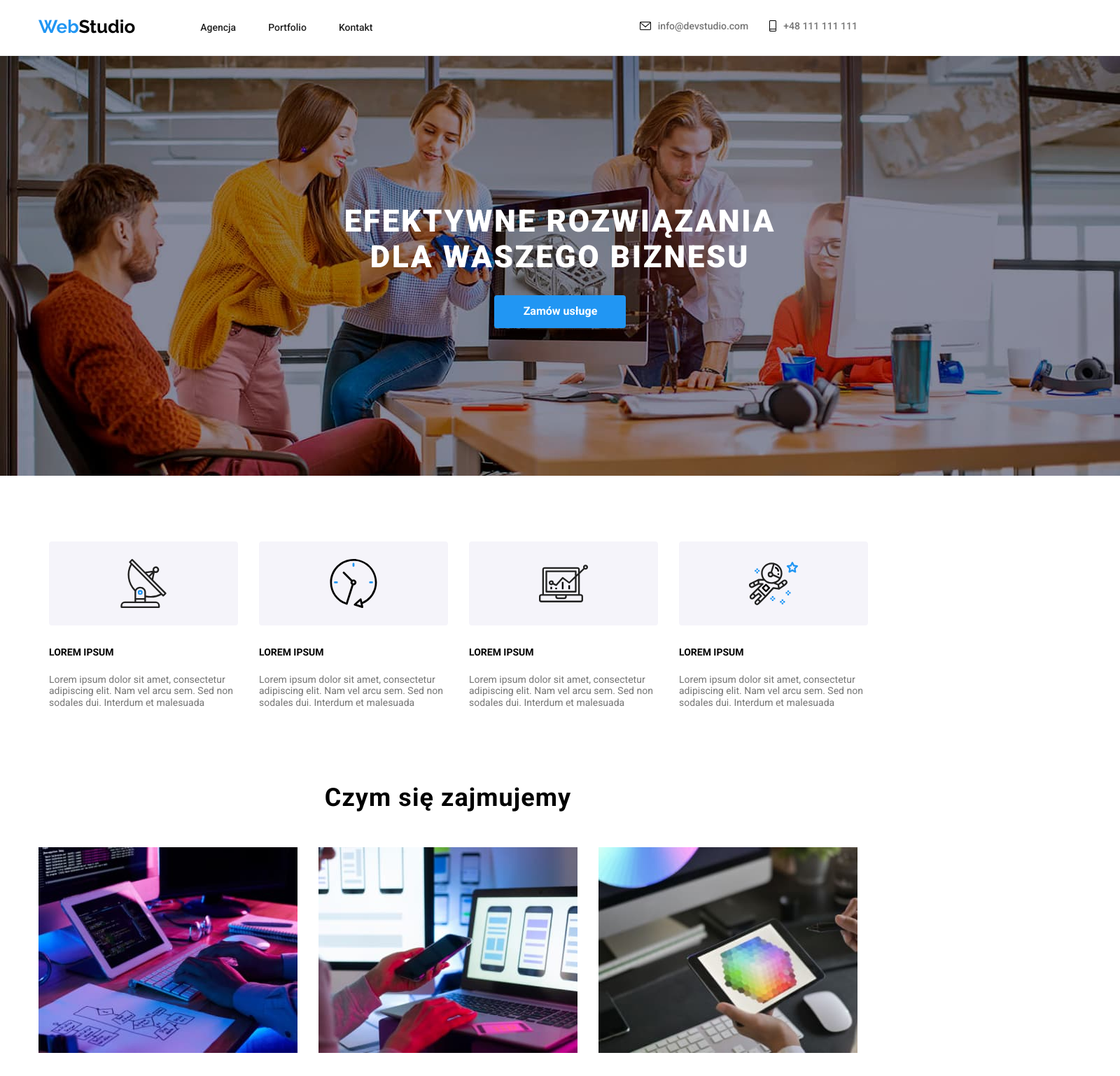
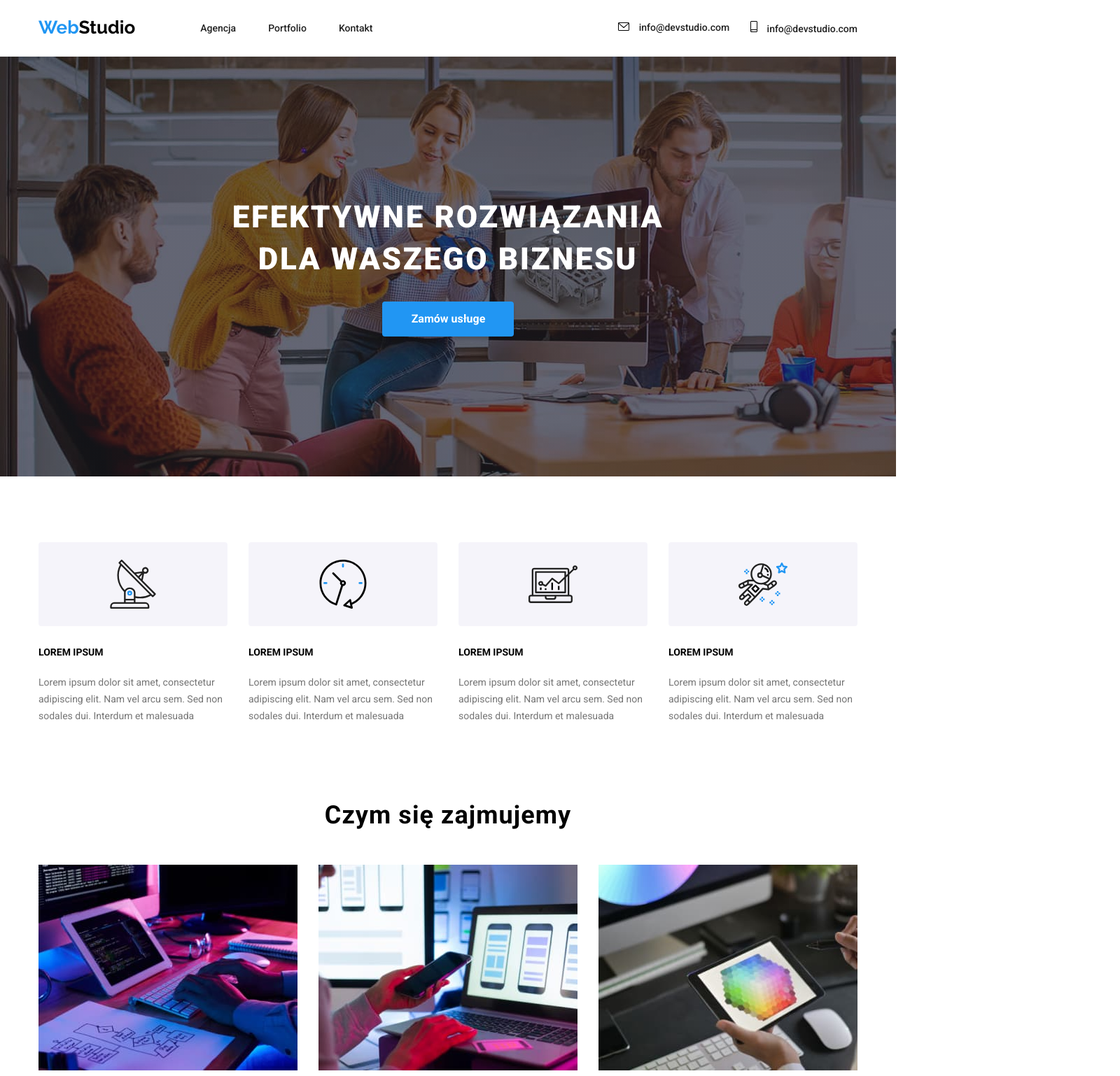
Before and after one commit to KarolinaZinczuk/goit-markup-hw-04, a plain HTML site: page index.html in a window 1280 px wide. Shown: the top 1538 px of the page at 70% size, 1600 px wide, since content can reach past the window. Drawn offline with Linux system fonts and the light colour scheme.

Commit message:
Version 3

```diff
--- a/css/styles.css
+++ b/css/styles.css
@@ -55,7 +55,7 @@ figure {
   font-family: raleway;
   font-weight: 700;
   font-size: 26px;
-  line-height: 1, 19;
+  line-height: 1.19;
   text-decoration: none;
   color: #000000;
 
@@ -79,7 +79,7 @@ figure {
   list-style-type: none;
   font-weight: 500;
   font-size: 14px;
-  line-height: 1, 14;
+  line-height: 1.14;
   color: var(--brand-color);
   padding-right: 23px;
   padding-left: 23px;
@@ -101,37 +101,26 @@ address {
   flex-wrap: nowrap;
 }
 
-.header-link-address {
-}
-
 .header-link-contact {
   font-style: normal;
   text-decoration: none;
   list-style-type: none;
   font-weight: 500;
   font-size: 14px;
-  line-height: 1, 14;
+  line-height: 1.14;
   color: var(--brand-color);
-}
-
-.header-link-address:focus,
-.header-link-address:hover {
-  fill: var(--hover-color);
 }
 
 .header-link-contact:hover,
 .header-link-contact:focus {
   color: var(--hover-color);
-}
-
-address .header-link-contact {
-  color: var(--header-link-addres-color);
-  padding-right: 0px;
+  fill: var(--hover-color);
 }
 
 .header-link-item {
   display: flex;
   flex-wrap: nowrap;
+  align-items: center;
 }
 
 .header-link-mail-icon {
@@ -151,13 +140,20 @@ address .header-link-contact {
 /* heading */
 
 .heading {
-  background-image: url(../images/banner.jpg);
-  width: 1600px;
+  background-image: linear-gradient(
+      rgba(47, 48, 58, 0.4),
+      rgba(47, 48, 58, 0.4),
+      rgba(47, 48, 58, 0.4),
+      rgba(47, 48, 58, 0.4)
+    ),
+    url(../images/banner.jpg);
   background-color: #2f303a;
+  max-width: 1600px;
   display: flex;
   justify-content: center;
   background-repeat: no-repeat;
   background-size: cover;
+  margin: 0 auto;
 }
 
 .container.button {
@@ -172,7 +168,7 @@ address .header-link-contact {
   color: #fff;
   font-weight: 900;
   font-size: 44px;
-  line-height: 1, 36;
+  line-height: 1.36;
   text-align: center;
   letter-spacing: 0.06em;
   text-transform: uppercase;
@@ -197,11 +193,13 @@ main .description {
 }
 .description-list {
   display: flex;
+  margin-left: -15px;
+  margin-right: -15px;
 }
 .description-title {
   font-weight: 700;
   font-size: 14px;
-  line-height: 1, 14;
+  line-height: 1.14;
   width: 270px;
   margin-right: 15px;
   margin-left: 15px;
@@ -209,7 +207,7 @@ main .description {
 .description-text {
   font-weight: 400;
   font-size: 14px;
-  line-height: 1, 71;
+  line-height: 1.71;
   color: #757575;
   width: 270px;
   margin-right: 15px;
@@ -247,7 +245,7 @@ main .description {
 .duties-title {
   font-weight: 700;
   font-size: 36px;
-  line-height: 1, 17;
+  line-height: 1.17;
   text-align: center;
   letter-spacing: 0.03em;
   margin: 0px;
@@ -267,7 +265,7 @@ main .description {
 .team-title {
   font-weight: 700;
   font-size: 36px;
-  line-height: 1, 17;
+  line-height: 1.17;
   text-align: center;
   letter-spacing: 0.03em;
   margin-top: 0px;
@@ -276,14 +274,14 @@ main .description {
 .team-title-item {
   font-weight: 500;
   font-size: 16px;
-  line-height: 1, 19;
+  line-height: 1.19;
   text-align: center;
   letter-spacing: 0.03em;
 }
 .team-text {
   font-weight: 400;
   font-size: 16px;
-  line-height: 1, 19;
+  line-height: 1.19;
   color: #757575;
   text-align: center;
   letter-spacing: 0.03em;
@@ -340,7 +338,7 @@ main .description {
 .customers-title {
   font-weight: 700;
   font-size: 36px;
-  line-height: 1, 17;
+  line-height: 1.17;
   text-align: center;
   letter-spacing: 0.03em;
   margin-top: 0px;
@@ -409,7 +407,7 @@ main .description {
 .button > .button-item {
   font-weight: 700;
   font-size: 16px;
-  line-height: 1, 88;
+  line-height: 1.88;
   background: #2196f3;
   color: #fff;
   box-shadow: 0px 4px 4px rgba(0, 0, 0, 0.15);
@@ -444,7 +442,7 @@ main .description {
 .solutions-text {
   font-weight: 400;
   font-size: 16px;
-  line-height: 1, 86;
+  line-height: 1.86;
   color: #757575;
   margin-top: 4px;
   margin-bottom: 0px;
@@ -484,7 +482,7 @@ main .description {
   font-family: raleway;
   font-weight: 700;
   font-size: 26px;
-  line-height: 1, 19;
+  line-height: 1.19;
   text-decoration: none;
   color: #fff;
 }
@@ -495,7 +493,7 @@ main .description {
   font-style: normal;
   font-weight: 400;
   font-size: 14px;
-  line-height: 1, 71;
+  line-height: 1.71;
   text-decoration: none;
   list-style-type: none;
   color: var(--footer-link);
@@ -504,7 +502,7 @@ main .description {
   font-style: normal;
   font-weight: 400;
   font-size: 14px;
-  line-height: 1, 71;
+  line-height: 1.71;
   margin-top: 20px;
   margin-bottom: 9px;
 }
@@ -539,7 +537,8 @@ address .footer-link {
 .footer-join-tittle {
   font-weight: 700;
   font-size: 14px;
-  line-height: 1, 14;
+  line-height: 1.14;
+  margin-top: 10px;
 }
 
 .footer .social-link-address {
--- a/index.html
+++ b/index.html
@@ -33,25 +33,16 @@
          <address>
           <ul class="header-link-list-2">
             <li class="header-link-item">
-              <a class="header-link-address">
+              <a class="header-link-contact" href="mailto:info@devstudio.com">
               <svg class="header-link-mail-icon">
-                <use href="./images/icon.svg#icon-mail"></use>
-              </svg>
-
-              <a class="header-link-contact" href="mailto:info@devstudio.com"
-                >info@devstudio.com</a
-              >
-            </a>
+               <use href="./images/icon.svg#icon-mail"></use>
+               </svg> info@devstudio.com </a>
             </li>
             <li class="header-link-item">
-              <a class="header-link-address">
+              <a class="header-link-contact" href="tel:+48111111111">
               <svg class="header-link-smartphone-icon">
-                <use href="./images/icon.svg#icon-smartphone"></use>
-              </svg>
-            </a>
-              <a class="header-link-contact" href="tel:+48111111111"
-                >+48 111 111 111</a
-              >
+               <use href="./images/icon.svg#icon-smartphone"></use>
+               </svg> info@devstudio.com </a>
             </li>
           </ul>
         </address>
@@ -61,9 +52,7 @@
     <main>
        <!-- heading -->
         <section class="heading">
-
           <div class="container button ">
-
           <h1 class="heading-title">
             EFEKTYWNE ROZWIĄZANIA DLA WASZEGO BIZNESU
           </h1>
@@ -415,7 +404,6 @@
         </address>
         </div>
 
-
         <div class="footer-join">
         <h5 class="footer-join-tittle">DOŁĄCZ DO NAS</h5>
         <ul class="social-link-list">
```
Also changed, not shown: portfolio.html (+12 -14 lines).
